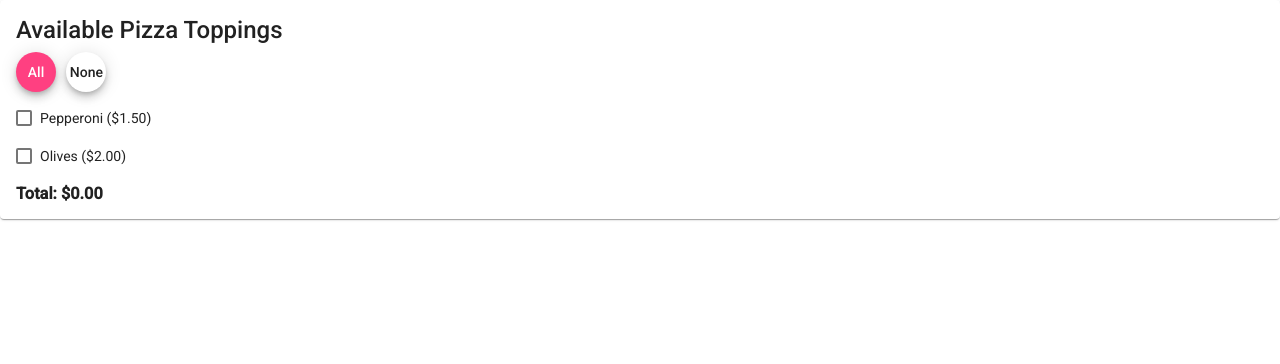
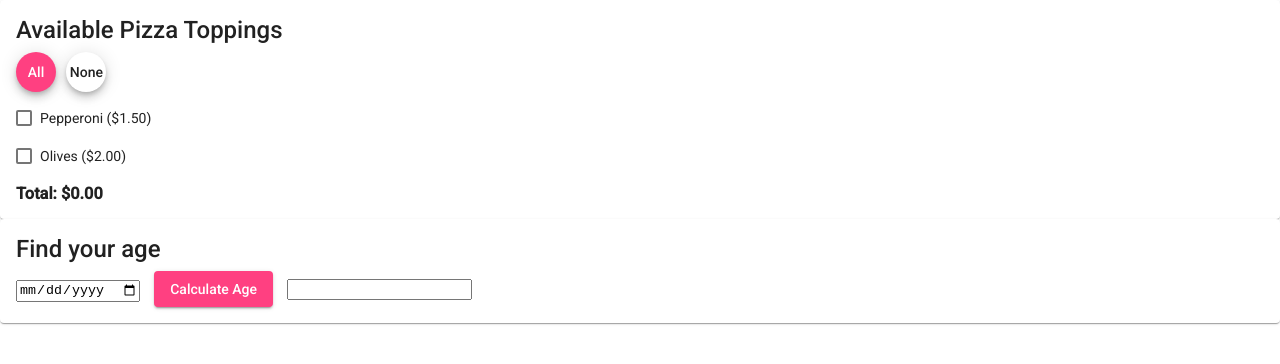
Before and after one commit to trogers9119/components, an Angular app: page / in a window 1280 px wide. Shown: the top 364 px of the page. Built offline with nearby package versions, Linux system fonts and the light colour scheme.

Commit message:
added calculate age
feuuuu

```diff
--- a/src/app/app.component.html
+++ b/src/app/app.component.html
@@ -1 +1,2 @@
 <app-pizza-toppings></app-pizza-toppings>
+<app-gk-age></app-gk-age>
--- a/src/app/gk-age/gk-age.component.html
+++ b/src/app/gk-age/gk-age.component.html
@@ -1 +1,16 @@
-<p>gk-age works!</p>
+<mat-card>
+    <mat-card-title>
+        Find your age
+    </mat-card-title>
+      <mat-card-content>
+
+      <div class="input-field col m2">
+          <input type="date" [(ngModel)]="birthdate" id="txtdate">
+          &nbsp;&nbsp;
+          <button mat-raised-button color='accent'
+           (click)="CalculateAge()">Calculate Age</button>
+          &nbsp;&nbsp;
+          <input type="number" [(ngModel)]="age" id="age">
+      </div>
+      </mat-card-content>
+</mat-card>
--- a/src/app/gk-age/gk-age.component.ts
+++ b/src/app/gk-age/gk-age.component.ts
@@ -4,12 +4,23 @@ import { Component, OnInit } from '@angular/core';
   selector: 'app-gk-age',
   templateUrl: './gk-age.component.html',
   styleUrls: ['./gk-age.component.css']
+
 })
 export class GkAgeComponent implements OnInit {
-
+  public selectedAge: Date;
+  public age: number;
   constructor() { }
 
   ngOnInit(): void {
   }
+  public CalculateAge(): void
+     {
+         if(this.birthdate){
+            var timeDiff = Math.abs(Date.now() - new Date(this.birthdate).getTime());
+            //Used Math.floor instead of Math.ceil
+            //so 26 years and 140 days would be considered as 26, not 27.
+            this.age = Math.floor((timeDiff / (1000 * 3600 * 24))/365);
+        }
+    }
 
 }
```
